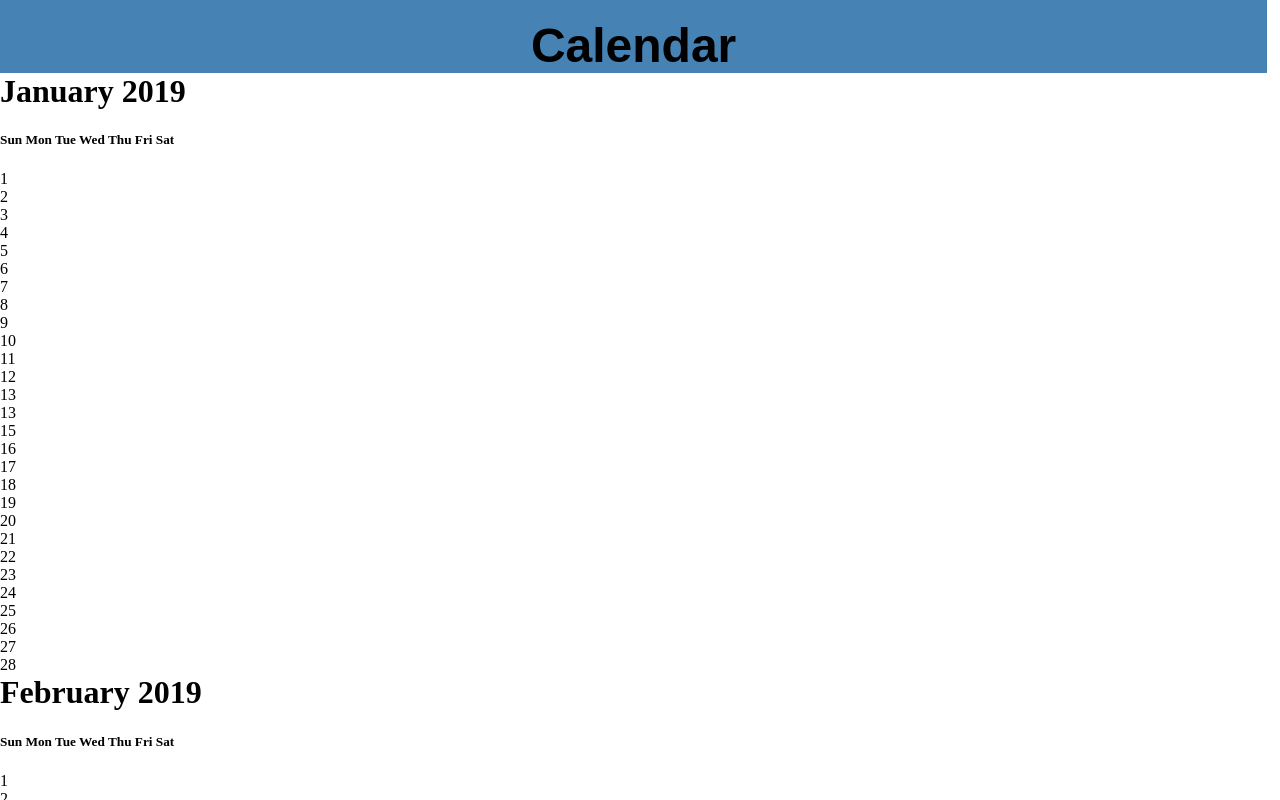
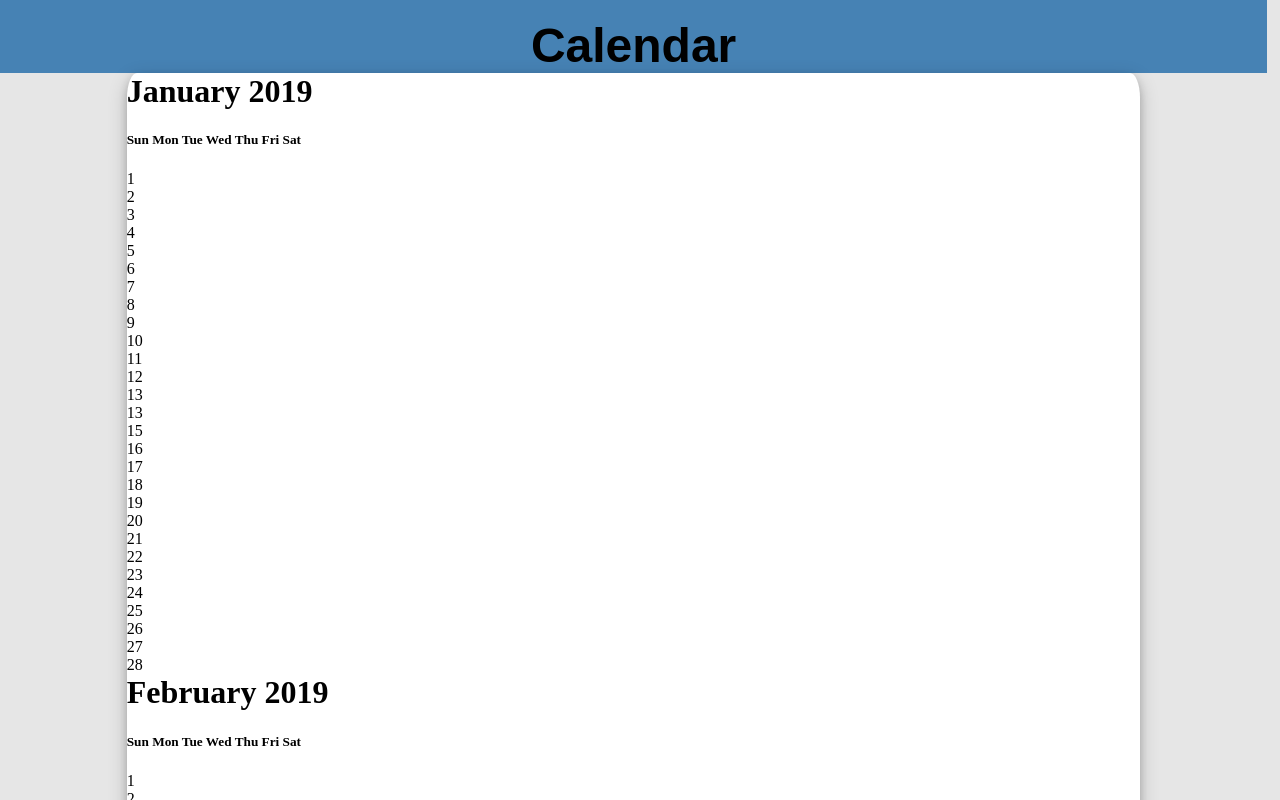
Before and after one commit to alejandrochang/Calendar, a React (Create React App) app: page / in a window 1280 px wide. Shown: the top 800 px of the page. Built offline with nearby package versions, Linux system fonts and the light colour scheme.

Commit message:
colors and shadows on calendar

```diff
--- a/src/App.js
+++ b/src/App.js
@@ -5,7 +5,7 @@ import './App.css';
 class App extends Component {
   render() {
     return (
-      <div>
+      <div className="app">
         <h2>Calendar</h2>
         <Calendar />
       </div>
--- a/src/Components/Calendar/calendar.css
+++ b/src/Components/Calendar/calendar.css
@@ -1,9 +1,18 @@
+
+html {
+background-color: #e6e6e6;
+}
 
 body {
   height: 100%;
   position: relative;
   width: 99%;
   margin: 0;
+}
+
+.app {
+  width: 100%;
+  height: 100%;
 }
 
 h1 {
@@ -19,5 +28,10 @@ h2 {
 }
 
 .all-months {
-
+  position: absolute;
+  left: 10%;
+  background: #fff;
+  right: 10%;
+  box-shadow: 0 4px 8px 0 rgba(0, 0, 0, 0.2), 0 6px 20px 0 rgba(0, 0, 0, 0.19);
+  border-radius: 1%;
 }
--- a/src/Components/Calendar/months.js
+++ b/src/Components/Calendar/months.js
@@ -17,7 +17,7 @@ class Months extends React.Component {
 
   render() {
     const { month } = this.props;
-    return (<div>
+    return (<div className="month">
         <h1>
           {month.name} {month.year}
         </h1>
```
